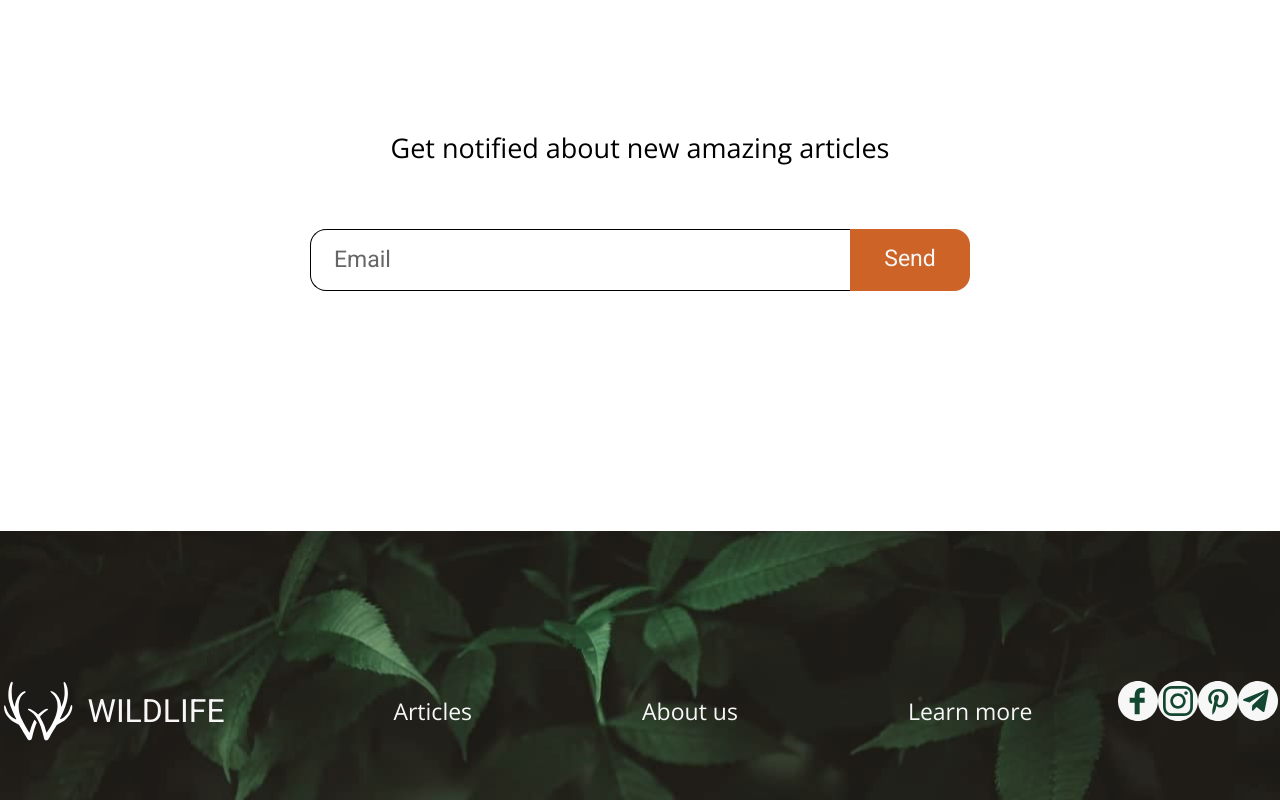
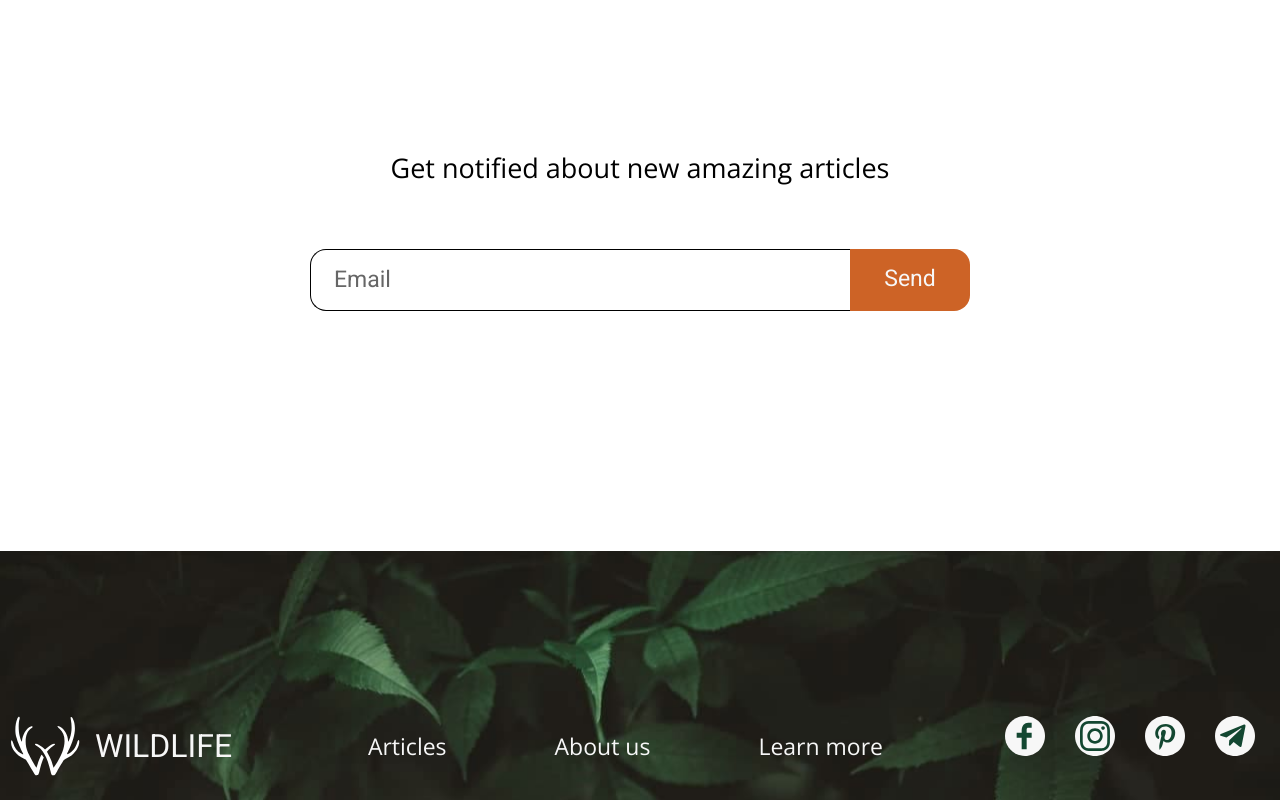
Before and after one commit to DmitryTech-jpg/wildlife, a plain HTML site: page src/index.html in a window 1280 px wide. Shown: the part 2000-2800 px from the top of the page. Drawn offline with nearby package versions, Linux system fonts and the light colour scheme.

Commit message:
fix footer

```diff
--- a/src/styles/style.css
+++ b/src/styles/style.css
@@ -33,6 +33,7 @@
 .wrapper {
     max-width: 1275px;
     margin: 0 auto;
+    padding: 10px;
 }
 
 .body {
@@ -418,11 +419,14 @@
 
 /* main styles end */
 
+/* footer styles start */
+
 .footer {
     height: 360px;
     background: url(/src/assets/img/footer.png) no-repeat center;
     background-size: cover;
     color: #F7F7F7;
+    padding: 10px;
 }
 
 .footer__wrapper {
@@ -432,7 +436,7 @@
     flex-wrap: wrap;
     align-items: center;
     justify-content: space-between;
-    padding-top: 150px;
+    margin-top: 140px;
 }
 
 .footer__logo-link {
@@ -443,23 +447,20 @@
 .footer__nav {
     display: flex;
     justify-content: space-between;
-    align-items: center;
-    padding: 0;
+    align-items: baseline;
 }
 
 .footer__list {
     display: flex;
     list-style-type: none;
+    align-items: baseline;
     padding: 0;
     margin: 0;
 }
 
 .footer__item {
-    margin: 0 85px;
-}
-
-.footer__item:last-child {
-    margin-right: 0;
+    margin: 0 1px;
+    margin-right: 107px;
 }
 
 .footer__link {
@@ -474,6 +475,7 @@
 }
 
 .footer__item-pic {
+    margin: 15px;
+}
 
-    margin: 0, 27px;
-}
+/* footer styles end */
```
